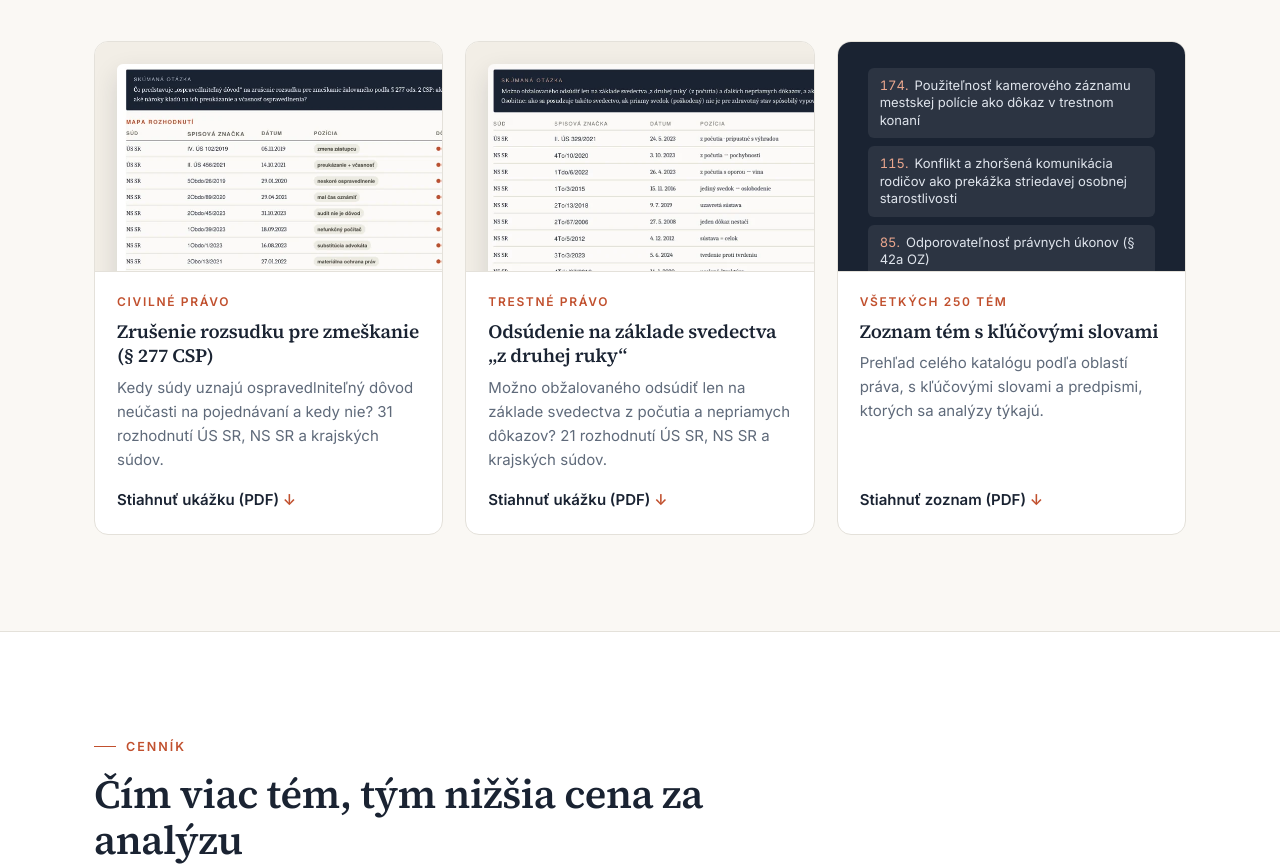
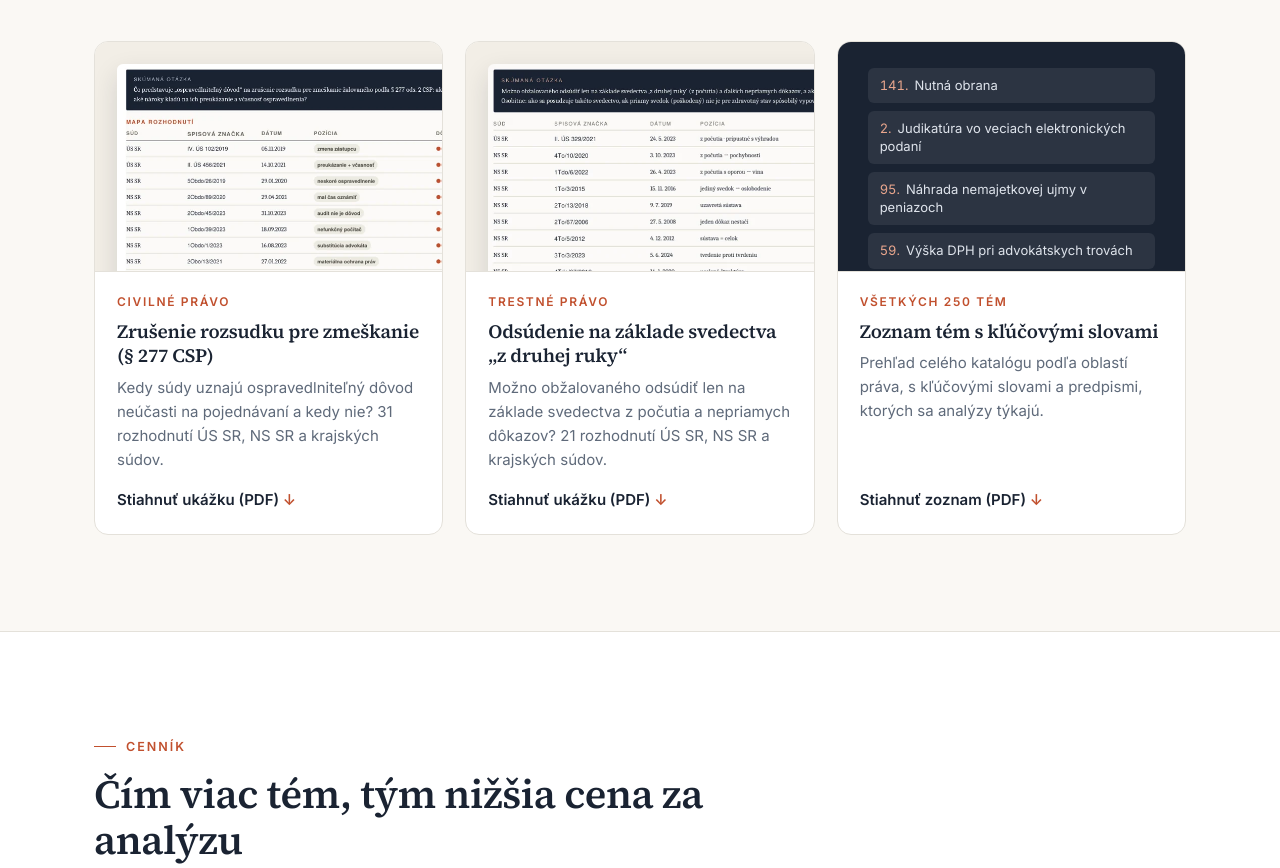
Before and after one commit to jurispoint/jurispoint.github.io, a plain HTML site: page index.html in a window 1280 px wide. Shown: the part 2727-3595 px from the top of the page. Drawn offline with Linux system fonts and the light colour scheme.

Commit message:
Add files via upload

```diff
--- a/index.html
+++ b/index.html
@@ -371,7 +371,7 @@ footer .links { display:flex; gap:22px; flex-wrap:wrap; }
         <div class="body"><span class="area">Trestné právo</span><h3>Odsúdenie na základe svedectva „z druhej ruky“</h3><p>Možno obžalovaného odsúdiť len na základe svedectva z počutia a nepriamych dôkazov? 21 rozhodnutí ÚS SR, NS SR a krajských súdov.</p><span class="dl">Stiahnuť ukážku (PDF)</span></div>
       </a>
       <a class="sample listcard reveal" data-ev="zoznam" href="/zoznam-tem.pdf" target="_blank" rel="noopener">
-        <div class="img"><div><span>174.</span>Použiteľnosť kamerového záznamu mestskej polície ako dôkaz v trestnom konaní</div><div><span>115.</span>Konflikt a zhoršená komunikácia rodičov ako prekážka striedavej osobnej starostlivosti</div><div><span>85.</span>Odporovateľnosť právnych úkonov (§ 42a OZ)</div><div><span>215.</span>Reťazenie výpovedí z pracovného pomeru</div><div><span>130.</span>Neodkladné opatrenie vo veciach výživného</div></div>
+        <div class="img"><div><span>141.</span>Nutná obrana</div><div><span>2.</span>Judikatúra vo veciach elektronických podaní</div><div><span>95.</span>Náhrada nemajetkovej ujmy v peniazoch</div><div><span>59.</span>Výška DPH pri advokátskych trovách</div><div><span>139.</span>Princíp potenciality príjmov povinného rodiča pri určovaní výživného</div></div>
         <div class="body"><span class="area">Všetkých 250 tém</span><h3>Zoznam tém s kľúčovými slovami</h3><p>Prehľad celého katalógu podľa oblastí práva, s kľúčovými slovami a predpismi, ktorých sa analýzy týkajú.</p><span class="dl">Stiahnuť zoznam (PDF)</span></div>
       </a>
     </div>
```
